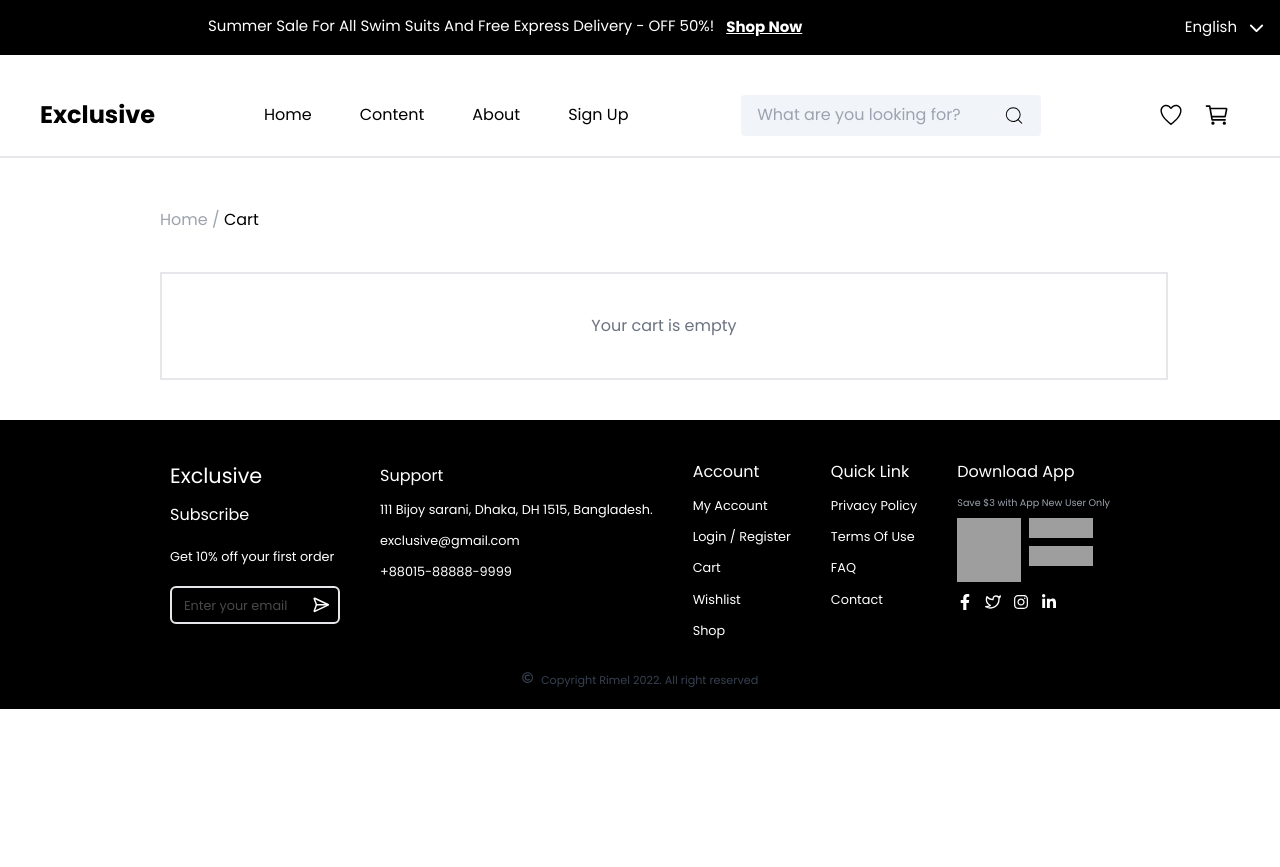
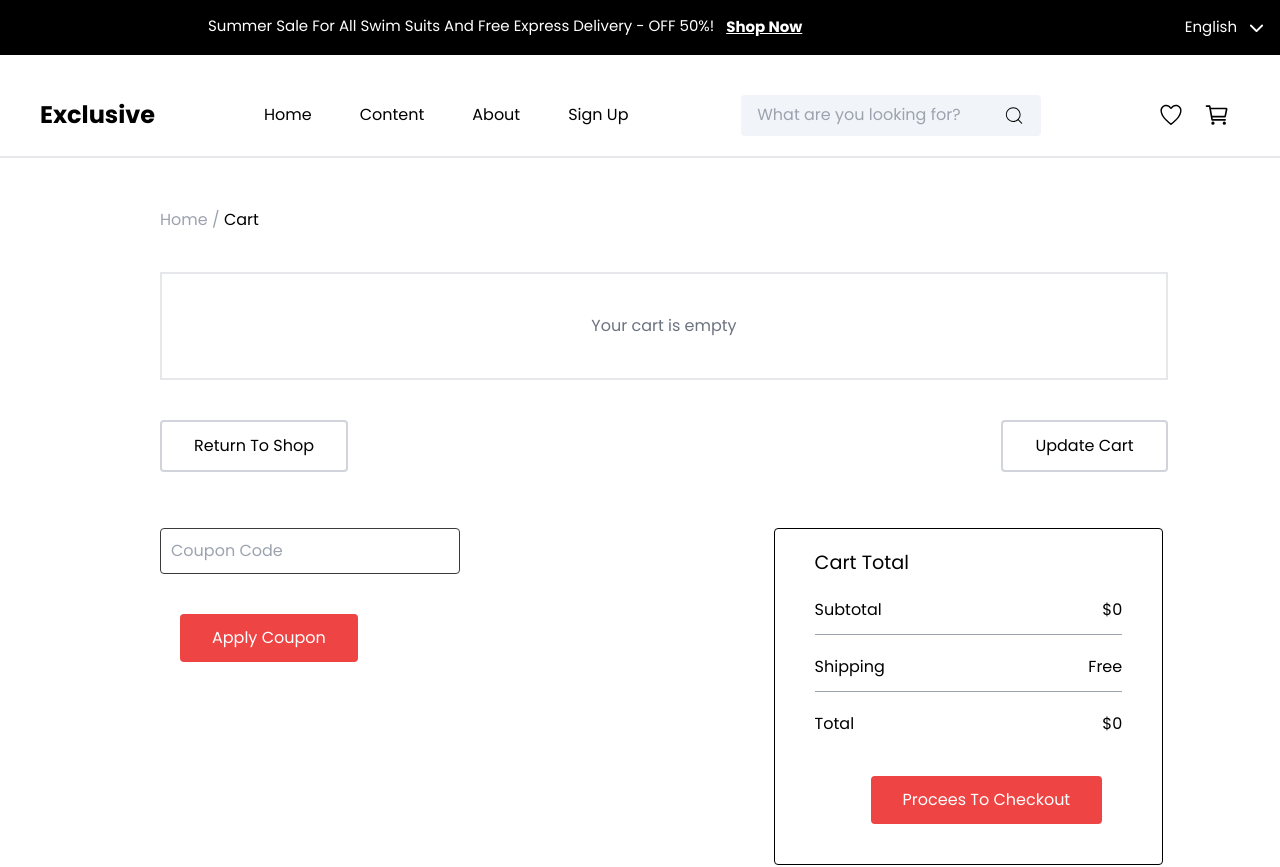
Before and after one commit to ayaosamaramadan/MERN-Ecommerce, a React (Vite) app: page /cart in a window 1280 px wide. Shown: the top 867 px of the page. Before the commit the page ends 800 px from the top, so only its background shows below. Built offline with nearby package versions, Linux system fonts and the light colour scheme; grey boxes are pictures that could not be loaded; a web font is replaced by a local one.

Commit message:
update styles

```diff
--- a/src/App.tsx
+++ b/src/App.tsx
@@ -10,6 +10,7 @@ import Footer from "./components/Home/Footer";
 import Cart from "./components/Cart";
 import Wishlist from "./components/Wishlist";
 import { ToastContainer } from "react-toastify";
+import Checkout from "./components/Checkout";
 
 const App = () => {
   return (
@@ -29,6 +30,7 @@ const App = () => {
         <Route path="/cart" element={<Cart />} />
         <Route path="*" element={<NotFound />} />
         <Route path="/wishlist" element={<Wishlist />} />
+        <Route path="/checkout" element={<Checkout />} />
 
       </Routes>
       <Footer/>
--- a/src/components/About.tsx
+++ b/src/components/About.tsx
@@ -1,5 +1,5 @@
 import { FiTwitter } from "react-icons/fi";
-import { aboutt, aboutt2 } from "../api/sales";
+import { aboutt, aboutt2 } from "../api/productss";
 // import Footer from "./Home/Footer";
 import Serv from "./Home/Serv";
 import { FaInstagram, FaLinkedinIn } from "react-icons/fa";
@@ -72,7 +72,6 @@ const About = () => {
       </div>
 
       <Serv />
-
     </>
   );
 };
--- a/src/components/Cart.tsx
+++ b/src/components/Cart.tsx
@@ -3,7 +3,7 @@ import { RootState } from "../main";
 import { IoIosArrowDown, IoIosArrowUp } from "react-icons/io";
 import { inctoCart, decFromCart } from "../reducers/cart";
 import { CartItem } from "../reducers/cart";
-
+import { Link } from "react-router";
 
 const Cart = () => {
   const items = useSelector((state: RootState) => state.cartt.items);
@@ -83,6 +83,55 @@ const Cart = () => {
           </div>
         </>
       )}
+
+      <div className="justify-between w-[91.4%] mt-10 flex">
+        <Link to="/">
+          <button className="mr-[1rem] border-2 border-gray-300 hover:bg-red-500 px-8 rounded text-black hover:text-white py-3 text-center">
+            Return To Shop
+          </button>
+        </Link>
+        <button className="mr-[1rem] border-2 border-gray-300 hover:bg-red-500 px-8 rounded text-black hover:text-white py-3 text-center">
+          Update Cart
+        </button>
+      </div>
+
+      <div className="justify-between mt-14 mr-[7.3rem] flex">
+        <div className="w-[49%]">
+          <input
+            className="input"
+            type="text"
+            name=""
+            id=""
+            placeholder="Coupon Code"
+          />
+          <button className="bg-red-500 px-8  rounded m-5 mt-10 text-white py-3 text-center">
+            Apply Coupon
+          </button>
+        </div>
+        <div className="border-[0.1rem] border-black p-5 px-10 rounded">
+          <h1 className="text-[1.2rem]">Cart Total</h1>
+          <div className="flex justify-between mt-5 pb-3 border-gray-400 border-b-[0.1rem] w-full">
+
+            <p>Subtotal</p>
+            <p>
+              ${items.reduce((a, b) => a + b.afterdiscount * b.quantity, 0)}
+            </p>
+          </div>
+          <div className="flex justify-between mt-5 pb-3 border-gray-400 border-b-[0.1rem] w-full">
+            <p>Shipping</p>
+            <p>Free</p>
+          </div>
+          <div className="flex justify-between mt-5">
+            <p>Total</p>
+            <p>
+              ${items.reduce((a, b) => a + b.afterdiscount * b.quantity, 0)}
+            </p>
+          </div>
+          <button className="ml-14 bg-red-500 px-8 justify-center rounded m-5 mt-10 text-white py-3 text-center">
+            Procees To Checkout
+          </button>
+        </div>
+      </div>
     </div>
   );
 };
--- /dev/null
+++ b/src/components/Checkout.tsx
@@ -0,0 +1,7 @@
+const Checkout = () => {
+    return ( <>
+
+    </> );
+}
+
+export default Checkout;
--- a/src/components/Home/Besto.tsx
+++ b/src/components/Home/Besto.tsx
@@ -10,7 +10,7 @@ import { FaStar } from "react-icons/fa";
 import { CiStar } from "react-icons/ci";
 import { IoEyeOutline } from "react-icons/io5";
 import Products from "./Products";
-import { salesProducts } from "../../api/sales";
+import { salesProducts } from "../../api/productss";
 import { Productpro } from "../../types/product";
 
 import Serv from "./Serv";
@@ -66,7 +66,10 @@ const Besto = () => {
       <div className="justify-between flex ml-32 mt-24 mr-32">
         <div>
           <div className="flex mt-10">
-            <img src="/src/assets/Rectangle 17.png" alt="" />
+            <img
+              src="https://res.cloudinary.com/dgjbaeyok/image/upload/v1740961661/react%20eco/bexzrdyfcykbnoamh2zd.png"
+              alt=""
+            />
             <p className="text-red-500 font-bold ml-5 mt-2">This Month</p>
           </div>
           <div className=" mt-5">
@@ -124,7 +127,7 @@ const Besto = () => {
               <div className="flex">
                 {[...Array(5)].map((_, i) => (
                   <span key={i} className="flex pr-1 mt-2">
-                    {(product.stars||0)  > i ? (
+                    {(product.stars || 0) > i ? (
                       <FaStar className="text-yellow-500" />
                     ) : (
                       <CiStar className="text-gray-900" />
@@ -148,7 +151,10 @@ const Besto = () => {
       <div className="justify-between flex ml-32 mt-24 mb-16 mr-32">
         <div>
           <div className="flex mt-10">
-            <img src="/src/assets/Rectangle 17.png" alt="" />
+            <img
+              src="https://res.cloudinary.com/dgjbaeyok/image/upload/v1740961661/react%20eco/bexzrdyfcykbnoamh2zd.png"
+              alt=""
+            />
             <p className="text-red-500 font-bold ml-5 mt-2">Our Products</p>
           </div>
           <div className=" mt-5">
@@ -177,7 +183,10 @@ const Besto = () => {
 
       <div className="justify-between ml-40 mt-24 mb-10 mr-32">
         <div className="flex mt-10">
-          <img src="/src/assets/Rectangle 17.png" alt="" />
+          <img
+            src="https://res.cloudinary.com/dgjbaeyok/image/upload/v1740961661/react%20eco/bexzrdyfcykbnoamh2zd.png"
+            alt=""
+          />
           <p className="text-red-500 font-bold ml-5 mt-2">Featured</p>
         </div>
         <div className=" mt-5">
--- a/src/components/Home/Sales.tsx
+++ b/src/components/Home/Sales.tsx
@@ -1,5 +1,5 @@
 import { CiStar } from "react-icons/ci";
-import { catigorys, salesProducts } from "../../api/sales";
+import { catigorys, salesProducts } from "../../api/productss";
 import { FaStar } from "react-icons/fa";
 import Timeoutt from "./Timeoutt";
 import { IoEyeOutline } from "react-icons/io5";
@@ -72,7 +72,7 @@ const Sales = () => {
               <div className="flex">
                 {[...Array(5)].map((_, i) => (
                   <span key={i} className="flex pr-1 mt-2">
-                    {(product.stars||0) > i ? (
+                    {(product.stars || 0) > i ? (
                       <FaStar className="text-yellow-500" />
                     ) : (
                       <CiStar className="text-gray-900" />
@@ -96,7 +96,10 @@ const Sales = () => {
       <div className="justify-between flex ml-32 mt-24 mr-32">
         <div>
           <div className="flex mt-10">
-            <img src="/src/assets/Rectangle 17.png" alt="" />
+            <img
+              src="https://res.cloudinary.com/dgjbaeyok/image/upload/v1740961661/react%20eco/bexzrdyfcykbnoamh2zd.png"
+              alt=""
+            />
             <p className="text-red-500 font-bold ml-5 mt-2">Categories</p>
           </div>
           <div className=" mt-5">
--- a/src/components/Home/Timeoutt.tsx
+++ b/src/components/Home/Timeoutt.tsx
@@ -36,7 +36,7 @@ const Timeoutt = () => {
       <div className="flex ml-32 mt-32 mr-32 justify-between">
         <div>
           <div className="flex mt-10">
-            <img src="/src/assets/Rectangle 17.png" alt="" />
+            <img src="https://res.cloudinary.com/dgjbaeyok/image/upload/v1740961661/react%20eco/bexzrdyfcykbnoamh2zd.png" alt="" />
             <p className="text-red-500 font-bold ml-5 mt-2">Today’s</p>
           </div>
           <div>
--- a/src/index.css
+++ b/src/index.css
@@ -19,6 +19,15 @@ input::placeholder {
   background-color: transparent;
 }
 
+.input {
+  width: 100%;
+  max-width: 300px;
+  border-radius: 4px;
+  padding: 10px;
+  background-color: transparent;
+  border: 1px solid #3b3b3b;
+}
+
 .inputt::placeholder {
   color: #494949;
   font-size: 0.8rem;
```
Also changed, not shown: src/components/Home/Products.tsx (+5 -6 lines), src/components/Home/Serv.tsx (+6 -4 lines), src/components/Wishlist.tsx (+83 -6 lines), src/api/productss.ts (renamed from src/api/sales.ts), src/assets/Rectangle 17.png (deleted). Lines whose indentation alone changed are shown as unchanged.
